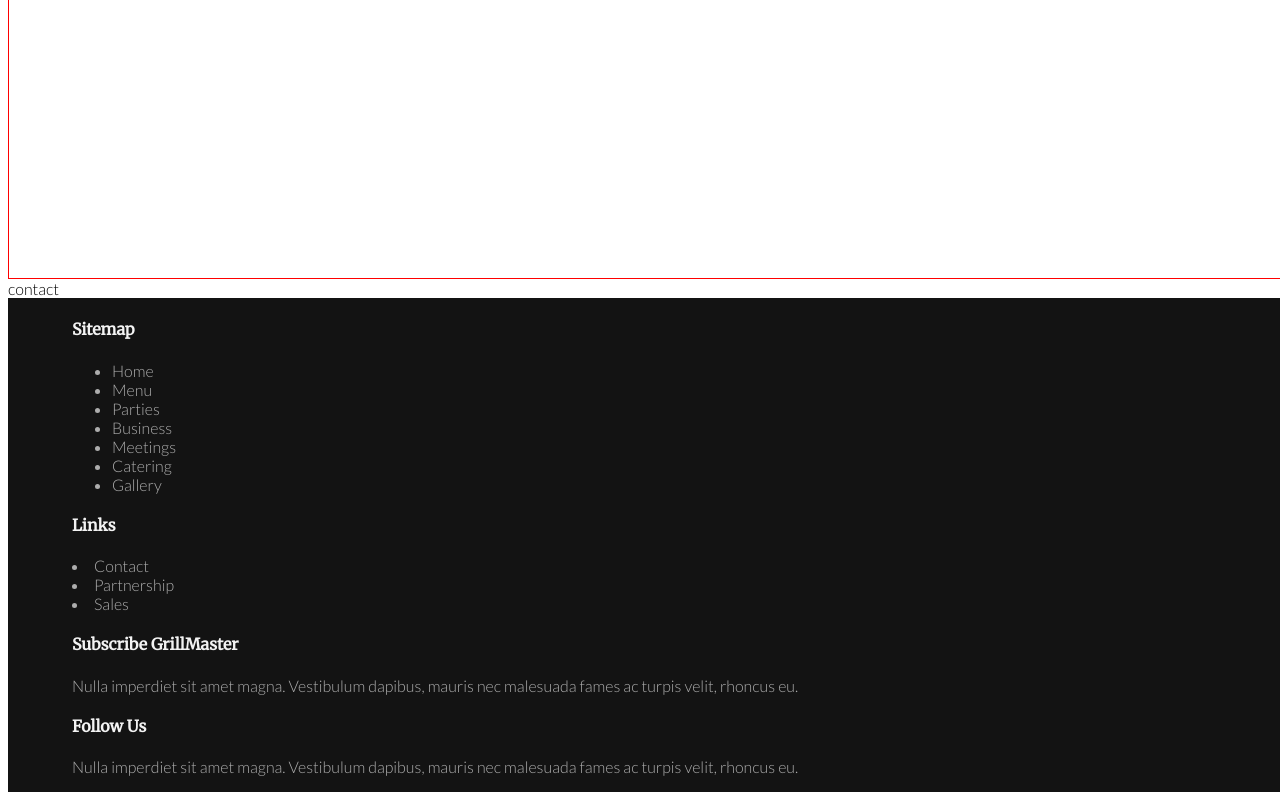
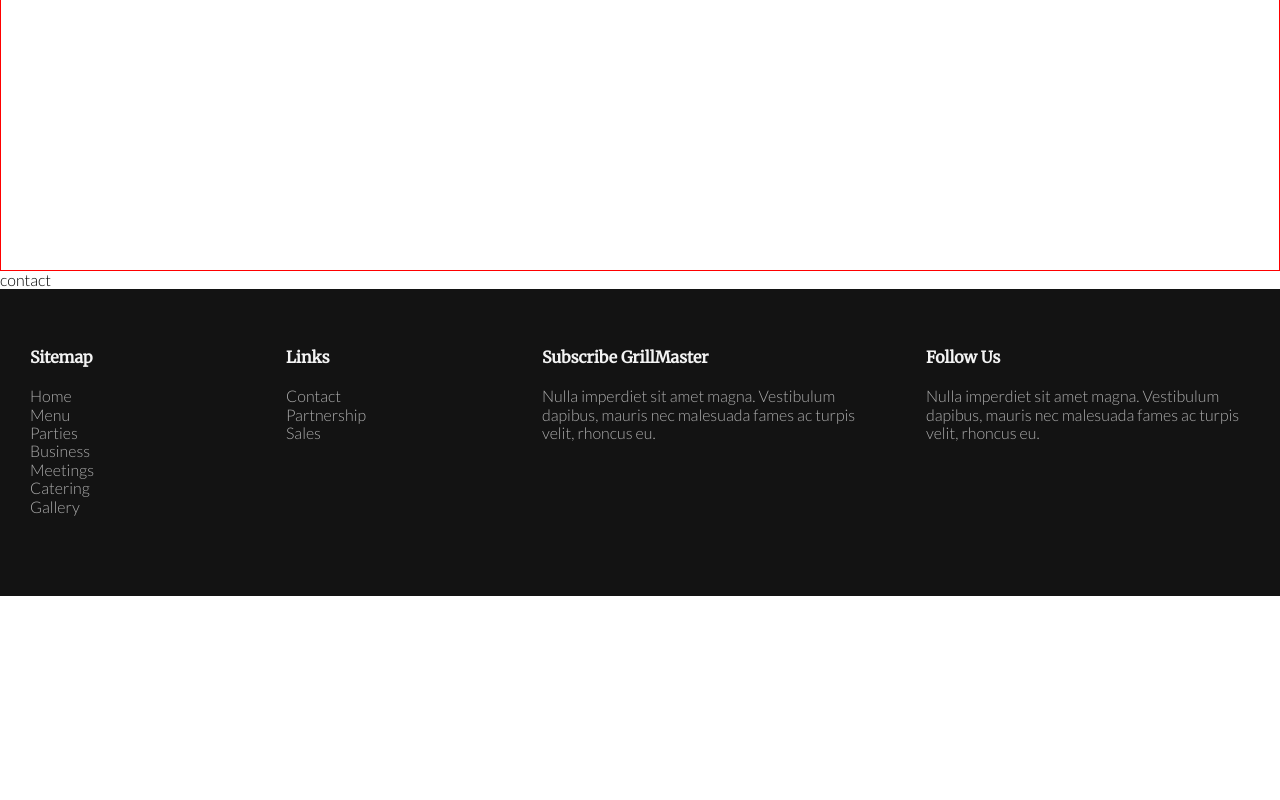
Before and after one commit to safiyc/restaurant, a React (Create React App) app in the folder frontend/: page / in a window 1280 px wide. Shown: the part 1429-2229 px from the top of the page. After the commit the page ends 2025 px from the top, so only its background shows below. Built offline with nearby package versions, Linux system fonts and the light colour scheme.

Commit message:
Fix styled normalize, change medium breakpoint to 760px, and some footer styling

```diff
--- a/frontend/src/App.js
+++ b/frontend/src/App.js
@@ -1,5 +1,5 @@
 import React from 'react';
-import { styledNormalize } from 'styled-normalize';
+import { Normalize } from 'styled-normalize';
 import GlobalStyles from './globalStyles';
 
 import Layout from './components/Layout';
@@ -9,7 +9,7 @@ import Contact from './components/Contact';
 function App() {
   return (
     <>
-      <styledNormalize />
+      <Normalize />
       <GlobalStyles />
       <Layout>
         <Section name="About" />
--- a/frontend/src/components/Footer.js
+++ b/frontend/src/components/Footer.js
@@ -4,24 +4,57 @@ import styled from 'styled-components';
 import { color, above, SideMargins } from '../util';
 
 const StyledFooter = styled.footer`
-  /* display: grid;
-  grid-template-columns: 1fr; */
+  display: grid;
+  grid-template-columns: 1fr;
 
   background: ${color.black};
   color: ${color.gray};
   width: 100vw;
+`;
+
+const FooterContent = styled.div`
+  display: grid;
+  grid-template-columns: 50vw 50vw;
+  ${SideMargins}
+  margin: 1rem 0 2rem 0;
 
   ${above.med`
     grid-template-columns: 20vw 20vw 30vw 30vw;
+    margin: 3.7rem 0 6.4rem 0;
   `}
 `;
 
-const FooterContent = styled.div`
-  ${SideMargins}
+const Column = styled.div`
+  /* width: auto; */
+  margin: 0 3rem;
 `;
 
-const Column = styled.div`
-  width: auto;
+const SiteMap = styled(Column)`
+  ul {
+    padding: 0;
+  }
+`;
+
+const Links = styled(Column)`
+  ${above.med`
+    grid-column: 2/3;
+  `}
+`;
+
+const Subscribe = styled(Column)`
+  grid-column: 1/-1;
+
+  ${above.med`
+    grid-column: 3/4;
+  `}
+`;
+
+const Follow = styled(Column)`
+grid-column: 1/-1;
+
+  ${above.med`
+    grid-column: 4/5;
+  `}
 `;
 
 const Styledh4 = styled.h4`
@@ -32,7 +65,7 @@ const Footer = () => {
   return (
     <StyledFooter>
       <FooterContent>
-        <Column>
+        <SiteMap>
           <Styledh4>Sitemap</Styledh4>
           <ul>
             <li>Home</li>
@@ -43,29 +76,29 @@ const Footer = () => {
             <li>Catering</li>
             <li>Gallery</li>
           </ul>
-        </Column>
-        <Column>
+        </SiteMap>
+        <Links>
           <Styledh4>Links</Styledh4>
           <li>Contact</li>
           <li>Partnership</li>
           <li>Sales</li>
-        </Column>
+        </Links>
 
-        <Column>
+        <Subscribe>
           <Styledh4>Subscribe GrillMaster</Styledh4>
           <p>
             Nulla imperdiet sit amet magna. Vestibulum dapibus, mauris nec
             malesuada fames ac turpis velit, rhoncus eu.
           </p>
-        </Column>
+        </Subscribe>
 
-        <Column>
+        <Follow>
           <Styledh4>Follow Us</Styledh4>
           <p>
             Nulla imperdiet sit amet magna. Vestibulum dapibus, mauris nec
             malesuada fames ac turpis velit, rhoncus eu.
           </p>
-        </Column>
+        </Follow>
       </FooterContent>
     </StyledFooter>
   );
--- a/frontend/src/globalStyles.js
+++ b/frontend/src/globalStyles.js
@@ -1,8 +1,7 @@
-import { StyledNormalize } from 'styled-normalize';
+// import { StyledNormalize } from 'styled-normalize';
 import { createGlobalStyle } from 'styled-components';
 
 const GlobalStyle = createGlobalStyle`
-  ${StyledNormalize}
 
   *, *:before, *:after {
     box-sizing: inherit;
@@ -11,6 +10,11 @@ const GlobalStyle = createGlobalStyle`
   html {
     box-sizing: border-box;
     font-family: 'Lato', sans-serif;
+    font-size: 62.5%; //10px
+  }
+
+  body {
+    font-size: 1.6rem; //16px
   }
 
   h1, h2, h3, h4, h5, h6 {
@@ -21,6 +25,10 @@ a {
     color: inherit;
     text-decoration: none;
   }
+
+  li {
+    list-style-type: none;
+  }
   `;
 
 export default GlobalStyle;
--- a/frontend/src/util/breakpoints.js
+++ b/frontend/src/util/breakpoints.js
@@ -2,7 +2,8 @@ import { css } from 'styled-components';
 
 const size = {
   small: 400,
-  med: 960,
+  // med: 960,
+  med: 760,
   large: 1140
 };
 
@@ -30,6 +31,7 @@ export const SideMargins = css`
   margin: 0 1vw;
 
   ${above.large`
-    margin: 0 5vw;
+    margin-left:5vw;
+    margin-right:5vw;
   `}
 `;
```
Lines whose indentation alone changed are shown as unchanged.
